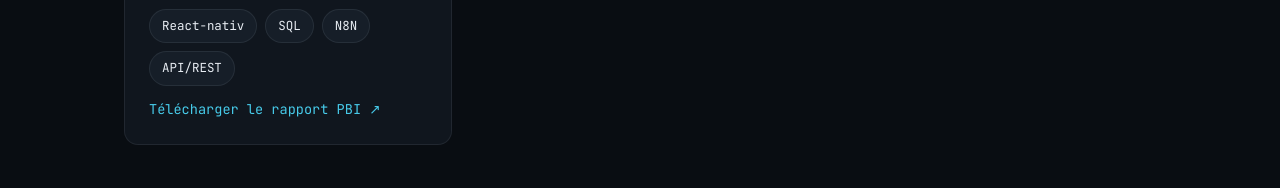
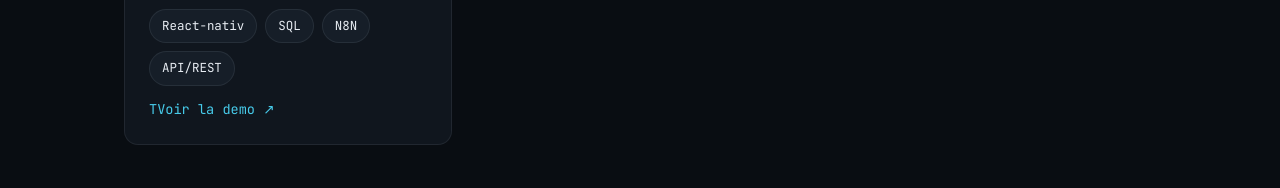
Before and after one commit to Aaron-glitch18/portfolio, a plain HTML site: page index.html in a window 1280 px wide. Shown: the part 4712-4900 px from the top of the page. Drawn offline with Linux system fonts and the light colour scheme.

Commit message:
Update project link text in index.html

```diff
--- a/index.html
+++ b/index.html
@@ -263,7 +263,7 @@
         <div class="pill-group">
           <span class="pill">React-nativ</span><span class="pill">SQL</span><span class="pill">N8N</span><span class="pill">API/REST</span>
         </div>
-        <a href="https://drive.google.com/file/d/11jYHYg3PR6Wy4SKSt29D9nIX2mQb_xc5/view?usp=sharing" target="_blank" rel="noopener" class="project-link">Télécharger le rapport PBI ↗</a>
+        <a href="https://drive.google.com/file/d/11jYHYg3PR6Wy4SKSt29D9nIX2mQb_xc5/view?usp=sharing" target="_blank" rel="noopener" class="project-link">TVoir la demo ↗</a>
       </div>
     </article>
 
```
